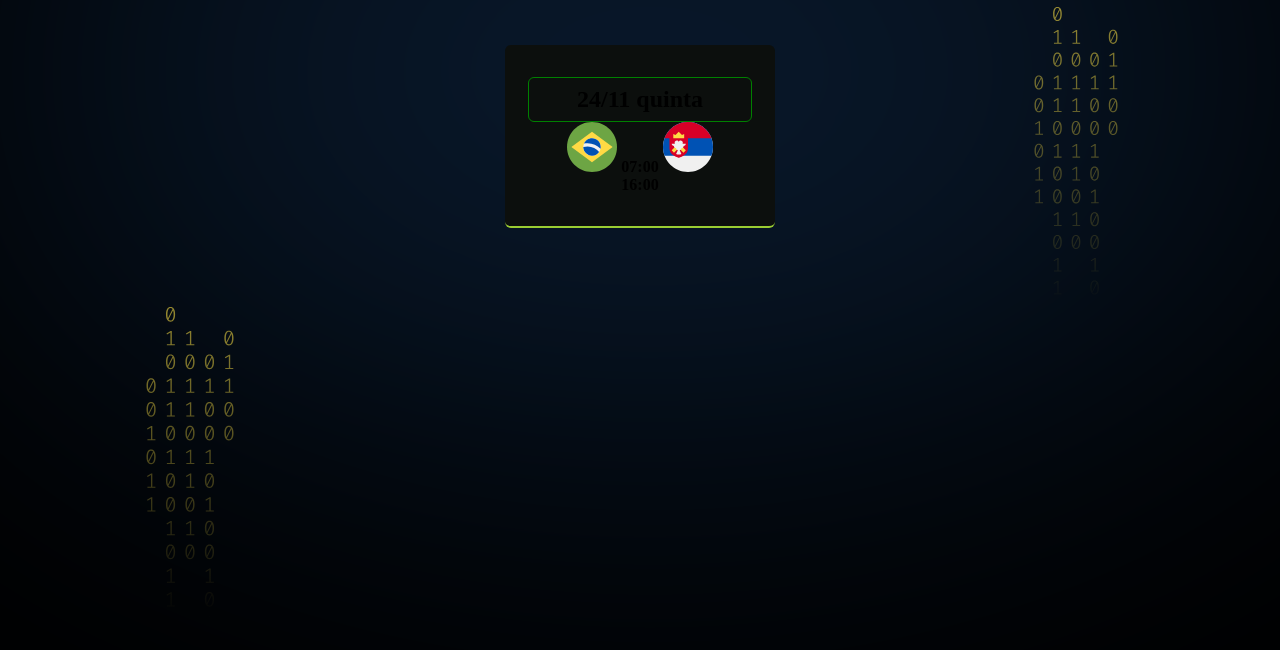
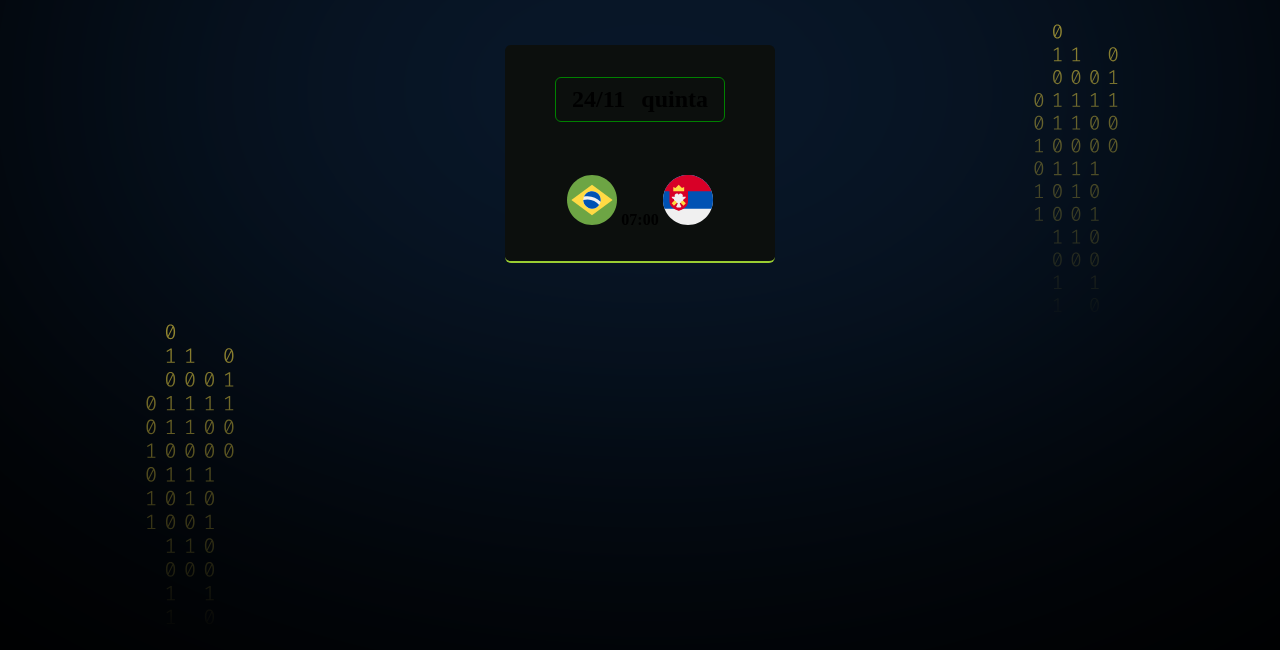
Before and after one commit to mts-lucas/NLW-COPA, a plain HTML site: page index.html in a window 1280 px wide. Shown: the part 138-788 px from the top of the page. Drawn offline with Linux system fonts and the light colour scheme.

Commit message:
add margin

```diff
--- a/index.html
+++ b/index.html
@@ -22,11 +22,11 @@
                         <strong>07:00</strong>
                         <img src="./assets/icon-serbia.svg" alt="Servia">
                     </li>
-                    <li>
+                    <!-- <li>
                         <img src="" alt="">
                         <strong>16:00</strong>
                         <img src="" alt="">
-                    </li>
+                    </li> -->
                 </ul>
             </div>
         </main>
--- a/styles.css
+++ b/styles.css
@@ -39,7 +39,13 @@ header {
 
 .card h2 {
 
+    display: flex;
+    gap: 16px;
+    justify-content: center;
     padding: 8px 16px;
     border: 1px solid green;
     border-radius: 6px;
+    width: fit-content;
+    margin-inline: auto;
+    margin-bottom: 53px;
 }
```
